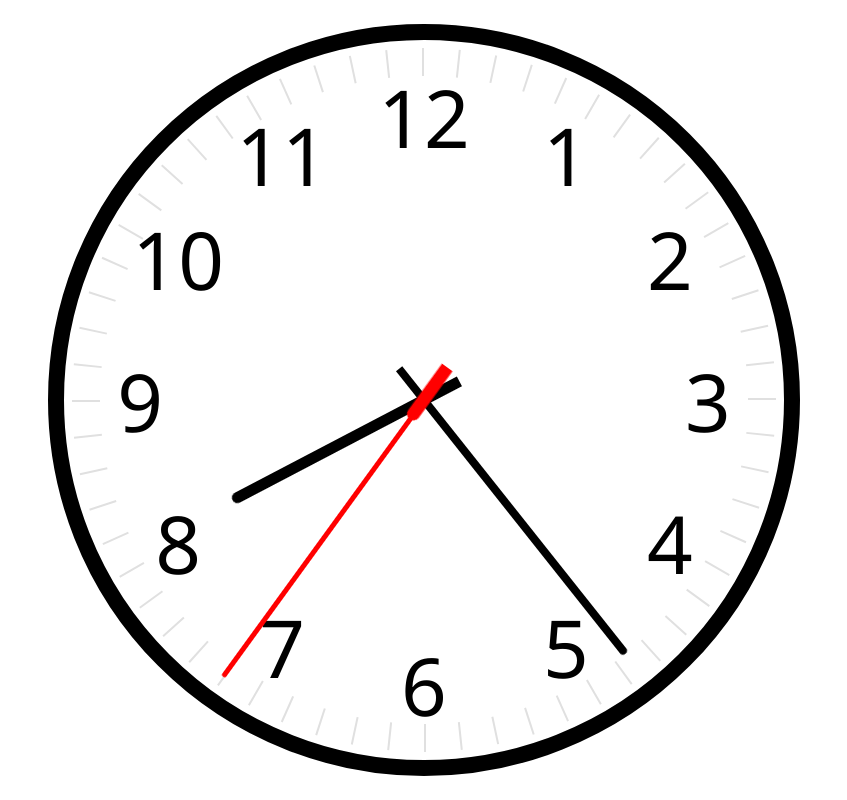
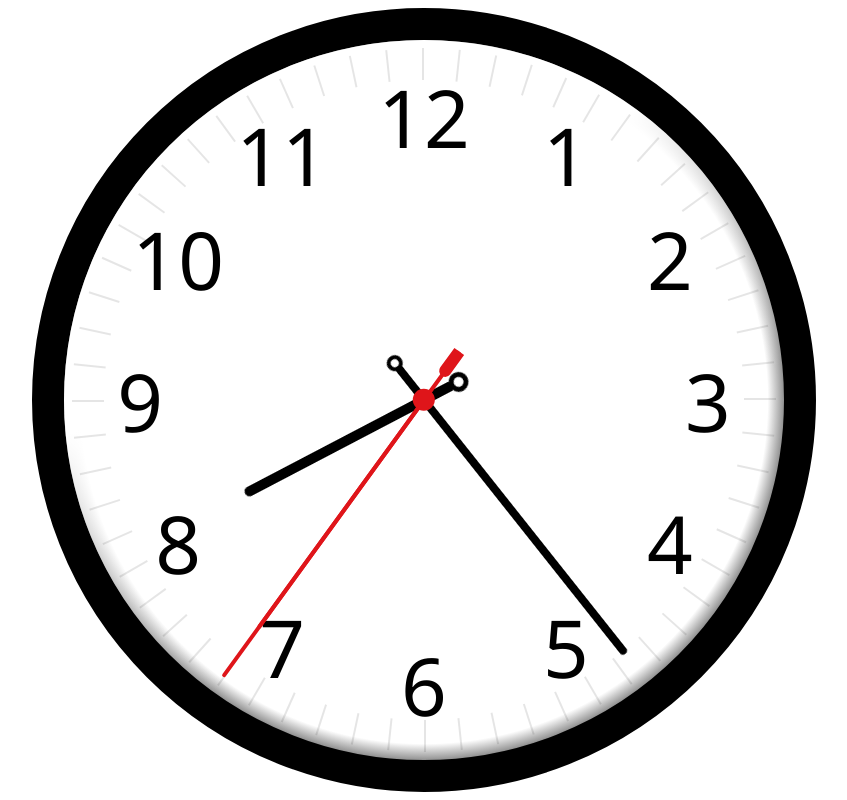
Before and after one commit to ghepting/react-clock, a React (Create React App) app: page / in a window 1280 px wide. Shown: the whole page, without its empty margins (216-1063 px from the left). Built offline with nearby package versions, Linux system fonts and the light colour scheme.

Commit message:
adds skeuomorphic design improvement

```diff
--- a/src/styles.scss
+++ b/src/styles.scss
@@ -1,23 +1,59 @@
+$red: #DF151A;
+$black: #000;
+
+*, *::before, *::after {
+  box-sizing: border-box;
+}
+
 .App {
   font-family: "Segoe UI", Candara, "Bitstream Vera Sans", "DejaVu Sans", "Bitstream Vera Sans", "Trebuchet MS", Verdana, "Verdana Ref", sans-serif;
   text-align: center;
 }
 
 .clock {
-  width: 90vmin;
-  height: 90vmin;
-  border: 2vmin solid #000;
+  width: 98vmin;
+  height: 98vmin;
+  border: 4vmin solid $black;
   border-radius: 50%;
   position: absolute;
   top: 50%;
   left: 50%;
   transform: translate(-50%, -50%);
+  background: radial-gradient(white 0%, white 67.5%, black 75%);
+
+  &::before {
+    content: " ";
+    display: block;
+    position: absolute;
+    z-index: 1;
+    top: 0;
+    right: 0;
+    bottom: 0;
+    left: 0;
+    background: linear-gradient(150deg, rgba(white, 1) 0%, rgba(white, 1) 35%, rgba(white, 0) 65%);
+    border-radius: 50%;
+  }
+
+  &::after {
+    content: " ";
+    display: block;
+    position: absolute;
+    z-index: 3;
+    width: 2.8vmin;
+    height: 2.8vmin;
+    background: $red;
+    border-radius: 50%;
+    top: 50%;
+    left: 50%;
+    transform: translate(-50%, -50%);
+  }
 }
 
 .hourHand,
 .minuteHand,
 .secondHand {
   position: absolute;
+  z-index: 3;
   top: 50%;
   left: 50%;
   transform: translateX(-50%) scale(-1) rotate(0deg);
@@ -25,39 +61,75 @@
   border-radius: 0 0 100vmin 100vmin;
   color: #000;
   background: #000;
-  box-shadow: 0 -5vmin;
 }
 
 .hourHand {
-  width: 1.4vmin;
-  height: 30%;
-  transition: transform 60s linear;
+  $hourHandWidth: 10px;
+  $hourHandBorder: $hourHandWidth / 2;
+  $hourHandTail: $hourHandWidth * 3;
+  width: $hourHandWidth;
+  height: 28%;
+  transition: transform 1s linear;
+  box-shadow: 0 -#{$hourHandTail};
+
+  &::after {
+    content: " ";
+    display: block;
+    position: absolute;
+    top: calc(-#{$hourHandTail} + 1px);
+    left: -50%;
+    width: $hourHandWidth * 2;
+    height: $hourHandWidth * 2;
+    border: $hourHandBorder solid $black;
+    border-radius: 50%;
+    transform: translateY(-100%);
+  }
 }
 
 .minuteHand {
-  width: 1vmin;
+  $minuteHandWidth: 8px;
+  $minuteHandBorder: $minuteHandWidth / 2;
+  $minuteHandTail: $minuteHandWidth * 5;
+  width: $minuteHandWidth;
   height: 45%;
   transition: transform 1s linear;
+  box-shadow: 0 -#{$minuteHandTail};
+
+  &::after {
+    content: " ";
+    display: block;
+    position: absolute;
+    top: calc(-#{$minuteHandTail} + 1px);
+    left: -50%;
+    width: $minuteHandWidth * 2;
+    height: $minuteHandWidth * 2;
+    border: $minuteHandBorder solid $black;
+    border-radius: 50%;
+    transform: translateY(-100%);
+  }
 }
 
 .secondHand {
-  width: 0.6vmin;
+  $secondHandWidth: 4px;
+  $secondHandBorder: $secondHandWidth / 2;
+  $secondHandTail: $secondHandWidth * 15;
+  width: $secondHandWidth;
   height: 47.5%;
-  color: #f00;
-  background: #f00;
-  box-shadow: 0 -5vmin;
+  color: $red;
+  background: $red;
+  box-shadow: 0 -#{$secondHandTail};
   transition: transform 100ms cubic-bezier(0.635, 0.15, 0.625, 1.65);
 
   &::before {
     content: " ";
     display: block;
     position: absolute;
-    top: -5vmin;
+    top: -#{$secondHandTail};
     left: 50%;
     transform: translateX(-50%);
-    width: 1.6vmin;
-    height: 8vmin;
-    background: #f00;
+    width: $secondHandWidth * 3;
+    height: $secondHandTail / 2;
+    background: $red;
     border-radius: 0 0 100vmin 100vmin;
   }
 }
@@ -72,6 +144,7 @@
   > li {
     counter-increment: my-awesome-counter;
     position: absolute;
+    z-index: 2;
     top: 3%;
     left: 50%;
     height: 94%;
@@ -100,6 +173,7 @@
   padding: 0;
   list-style: none;
   position: absolute;
+  z-index: 1;
   top: 0;
   right: 0;
   bottom: 0;
@@ -118,9 +192,9 @@
       content: " ";
       display: block;
       width: 2px;
-      height: 3.5vmin;
-      transform: translateY(40.5vmin);
-      background: #e0e0e0;
+      height: 4vmin;
+      transform: translateY(40vmin);
+      background: rgba(black, 0.1);
     }
 
     @for $i from 1 through 60 {
```
